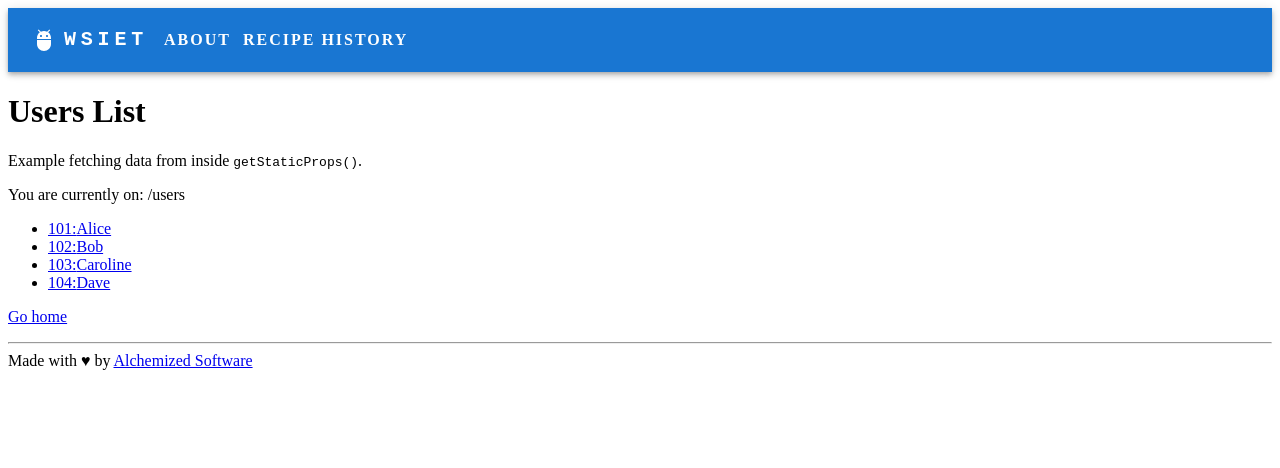
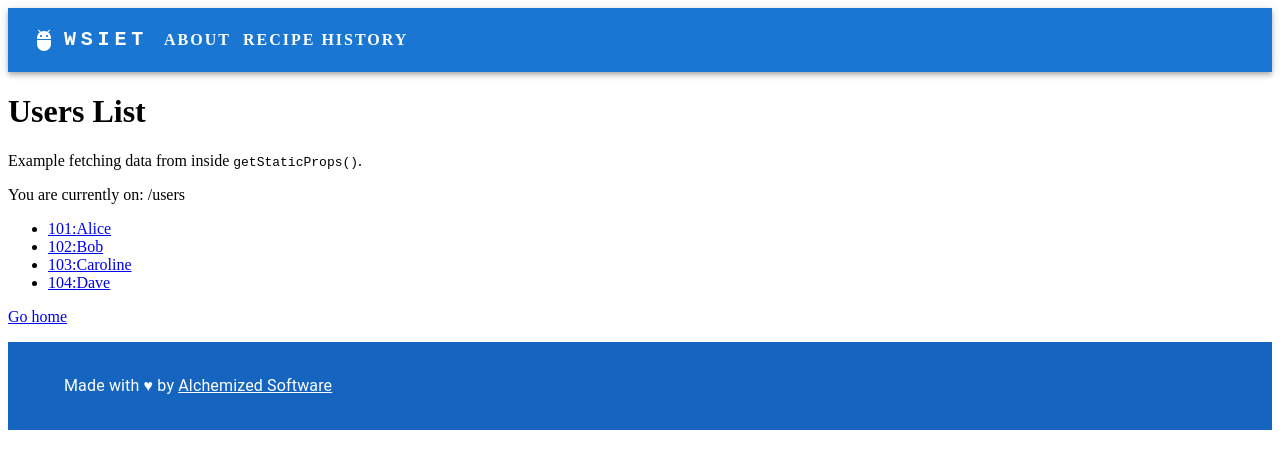
Before and after one commit to IM-Deane/aigrub, a Next.js app: page /users in a window 1280 px wide. Shown: the top 468 px of the page. Built offline with nearby package versions, Linux system fonts and the light colour scheme.

Commit message:
Refactored footer to mui component

```diff
--- /dev/null
+++ b/components/Footer.tsx
@@ -0,0 +1,38 @@
+import { Fragment } from "react";
+import Container from "@mui/material/Container";
+import Grid from "@mui/material/Grid";
+import Link from "@mui/material/Link";
+import Typography from "@mui/material/Typography";
+
+function Copyright() {
+	return (
+		<Fragment>
+			Made with &hearts; by{" "}
+			<Link
+				color="inherit"
+				href="https://alchemizedsoftware.com"
+				target="_blank"
+				rel="noopener norefer"
+			>
+				Alchemized Software
+			</Link>
+		</Fragment>
+	);
+}
+
+export default function AppFooter() {
+	return (
+		<Typography
+			component="footer"
+			sx={{ display: "flex", bgcolor: "primary.dark" }}
+		>
+			<Container sx={{ my: 4, display: "flex", color: "white" }}>
+				<Grid container spacing={3}>
+					<Grid item xs={12}>
+						<Copyright />
+					</Grid>
+				</Grid>
+			</Container>
+		</Typography>
+	);
+}
--- a/components/Layout.tsx
+++ b/components/Layout.tsx
@@ -1,8 +1,8 @@
 import React, { ReactNode } from "react";
-import Link from "next/link";
 import Head from "next/head";
 
 import NavBar from "./NavBar";
+import Footer from "./Footer";
 
 type Props = {
 	children?: ReactNode;
@@ -20,11 +20,7 @@ const Layout = ({ children, title = "This is the default title" }: Props) => {
 			</Head>
 			<NavBar />
 			{children}
-			<footer>
-				<hr />
-				Made with &hearts; by{" "}
-				<a href="https://alchemizedsoftware.com">Alchemized Software</a>
-			</footer>
+			<Footer />
 		</div>
 	);
 };
```
